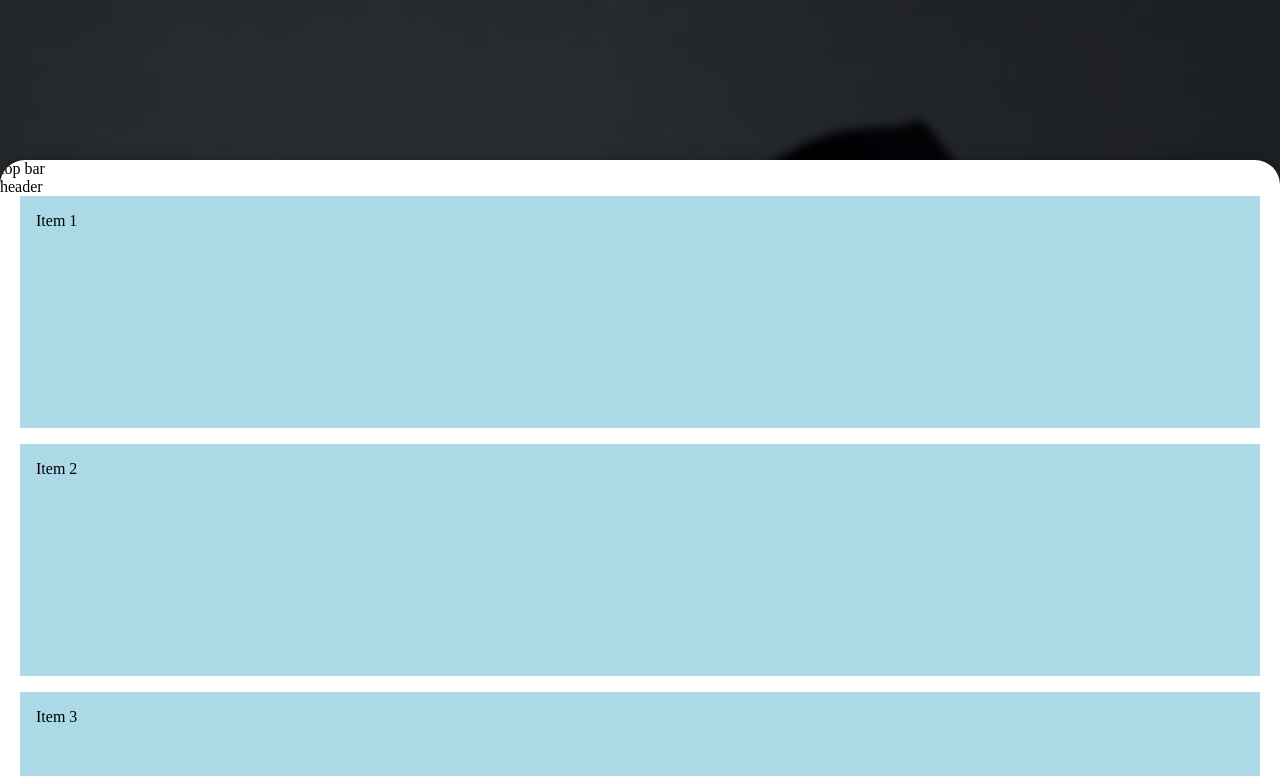
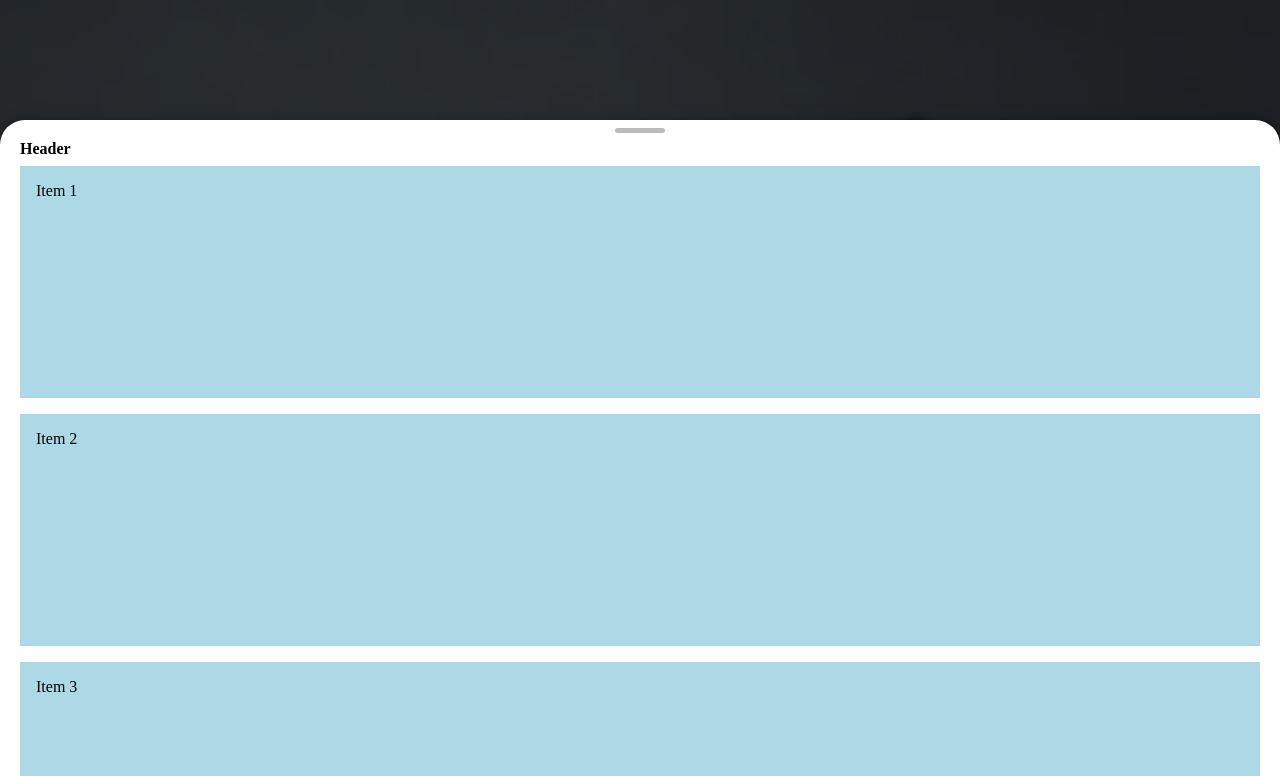
Before and after one commit to magic-spells/bottom-sheet, a website: page site/index.html in a window 1280 px wide. Shown: the top 776 px of the page. Drawn offline with Linux system fonts and the light colour scheme.

Commit message:
style updates

```diff
--- a/site/index.html
+++ b/site/index.html
@@ -51,14 +51,13 @@
 
     <bottom-sheet-panel>
 
-      <div class="bottom-sheet-header">
-        <div>
-          top bar
+      <bottom-sheet-header>
+        <div style="padding-top: 12px;">
+          <h4 style="margin: 0px; padding: 8px 0px;">
+            Header
+          </h4>
         </div>
-        <div class="">
-          header
-        </div>
-      </div>
+      </bottom-sheet-header>
 
       <bottom-sheet-content class="bottom-sheet-content" >
         <ul class="bottom-sheet-list " >
@@ -80,12 +79,12 @@
         </ul>
       </bottom-sheet-content>
 
-      <div>
-          <button
-            data-action="close-bottom-sheet"
-            class="" >
-            Close
-          </button>
+      <div class="bottom-sheet-button-panel" >
+        <button
+          data-action="close-bottom-sheet"
+          class="" >
+          Close
+        </button>
       </div>
 
     </bottom-sheet-panel>
--- a/src/bottom-sheet.js
+++ b/src/bottom-sheet.js
@@ -22,7 +22,6 @@ class BottomSheet extends HTMLElement {
       startY: 0,
       currentY: 0,
       endY: 0,
-      velocity: 0,
       delta: 0
     };
 
@@ -56,7 +55,6 @@ class BottomSheet extends HTMLElement {
     drag.startY = e.targetTouches[0].screenY;
 
     // reset these variables
-    drag.velocity = 0;
     drag.direction = false;
     drag.delta = 0;
 
@@ -193,7 +191,14 @@ class BottomSheetOverlay extends HTMLElement {
   }
 }
 
+class BottomSheetHeader extends HTMLElement {
+  constructor() {
+    super();
+  }
+}
+
 customElements.define('bottom-sheet', BottomSheet);
 customElements.define('bottom-sheet-panel', BottomSheetPanel);
 customElements.define('bottom-sheet-content', BottomSheetContent);
 customElements.define('bottom-sheet-overlay', BottomSheetOverlay);
+customElements.define('bottom-sheet-header', BottomSheetHeader);
--- a/src/bottom-sheet.scss
+++ b/src/bottom-sheet.scss
@@ -19,6 +19,22 @@ bottom-sheet[aria-hidden="true"] bottom-sheet-overlay{
 	backdrop-filter: none;
 }
 
+bottom-sheet-header {
+	padding: 0px 20px;
+}
+
+
+bottom-sheet-header::before {
+	content: "";
+	display: block;
+	background: #bbb;
+	height: 5px;
+	width: 50px;
+	left: calc(50% - 25px);
+	position: absolute;
+	top: 8px;
+	border-radius: 5;
+}
 
 bottom-sheet-panel {
   background: white;
@@ -29,7 +45,7 @@ bottom-sheet-panel {
   display: flex;
   flex-direction: column;
   width: 100%;
-  top: 20vh;
+  top: 15vh;
   left: 0px;
   overflow: hidden;
   box-shadow: 0px 1px 20px -4px rgba(0,0,0,0.3), 0px 0px 7px 0px rgba(0,0,0,0.1);
@@ -44,7 +60,6 @@ bottom-sheet-panel.transition-fast {
 
 bottom-sheet-content {
   box-sizing: border-box;
-  width: 100%;
   overflow-y: scroll;
   -webkit-overflow-scrolling: touch;
   padding: 0px 20px;
```
Also changed, not shown: site/bottom-sheet.min.css, site/bottom-sheet.min.js.
